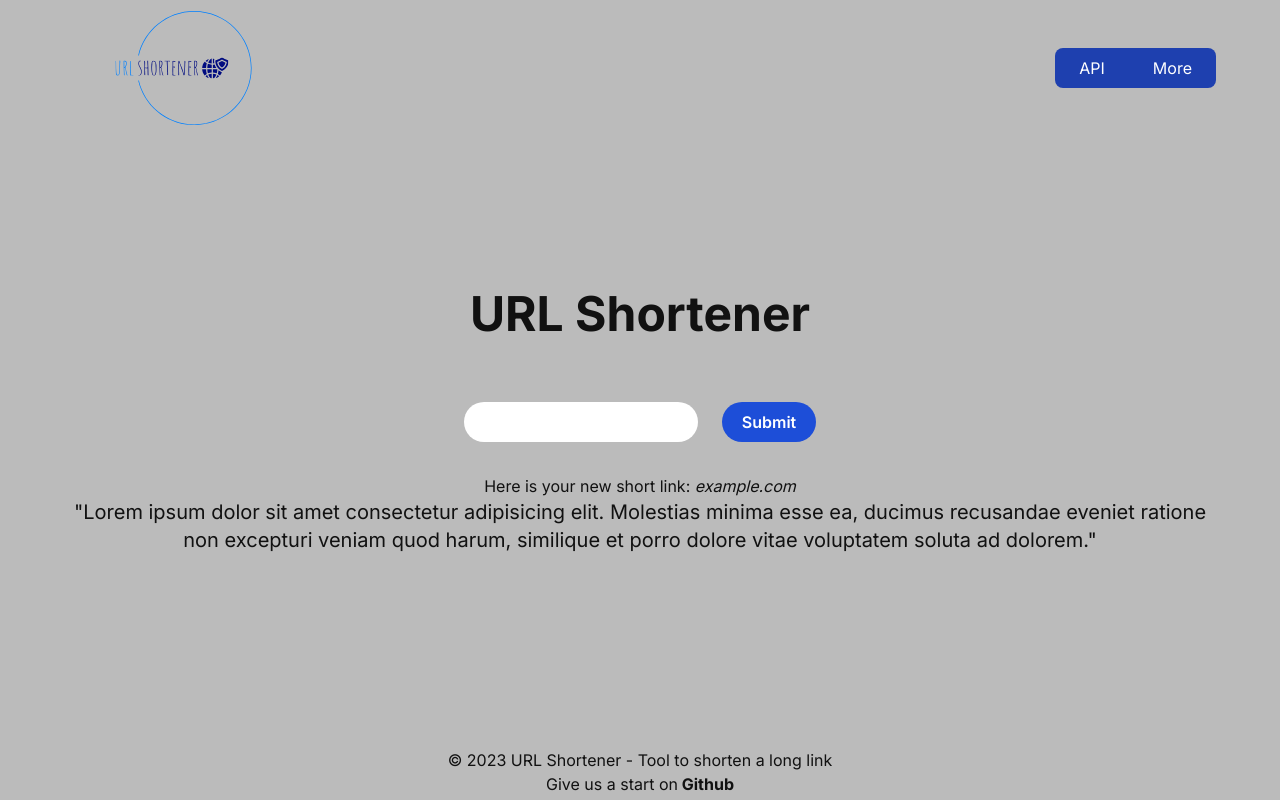
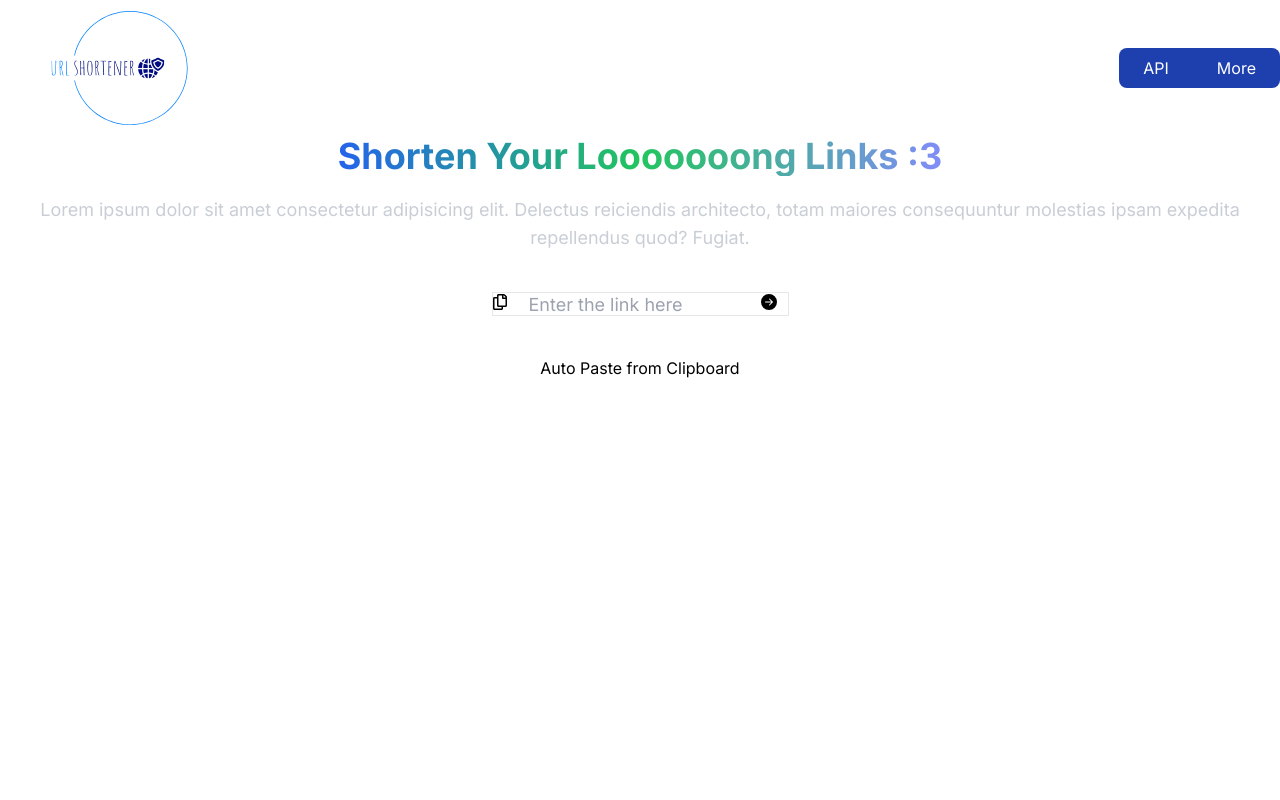
Before and after one commit to victor-villca/url-shortener-nextjs, a Next.js app: page / in a window 1280 px wide. Built offline with nearby package versions, Linux system fonts and the light colour scheme.

Commit message:
web design refactorization - page and components

```diff
--- a/src/app/globals.css
+++ b/src/app/globals.css
@@ -7,13 +7,12 @@
   padding: 0;
   margin: 0;
 }
-html, body{
-  max-width: 100vw;
-  overflow-x: hidden;
-  background-color: #bbb;
-  color: #111;
+@layer utilities{
+  .styleGradient{
+    @apply inline-block text-transparent bg-clip-text bg-gradient-to-r from-blue-600 via-green-500 to-indigo-400
+  }
+  .white{
+    @apply text-whi
+  }
+
 }
-a{
-  text-decoration: none;
-  color: inherit;
-}
--- a/src/app/layout.tsx
+++ b/src/app/layout.tsx
@@ -20,10 +20,9 @@ export default function RootLayout({
     <html lang="en">
 
       <body className={inter.className}>
-        <div className=' w-full min-h-screen mx-auto p-0 sm:px-16 flex flex-col justify-between'>
+        <div className=''>
           <Navbar />
           {children}
-          <Footer />
         </div>
       </body>
     </html>
--- a/src/app/page.tsx
+++ b/src/app/page.tsx
@@ -1,63 +1,14 @@
 'use client'
+import ShortenBox from '@/components/ShortenBox'
 import Image from 'next/image'
 import { useState, useEffect } from 'react'
 import { FormEvent } from 'react'
 
 export default function Home() {
-  const [urlink, setUrlink] = useState("example.com")
-  async function getURLshortener(url: string){
-    try{
-      const res = await fetch(`https://ulvis.net/API/write/get?url=${url}?v=&custom=mycustomname&private=1&type=xml`)
-      if (res.ok){
-        const xmlText = await res.text()
-        const parser = new DOMParser()
-        const xmlDoc = parser.parseFromString(xmlText, 'text/html')
-        const urlApi = xmlDoc.querySelector('url')
-
-        if(urlApi){
-          const newUrl = urlApi.textContent
-          newUrl ?setUrlink(newUrl):console.log("null link", 1000)
-        }else{
-          console.log("requested failed with ", res.status)
-        }
-      }
-
-    }catch(error){
-      console.error('An error occurred:', error);
-
-    }
-  }
-
-  async function onClick(event:FormEvent<HTMLFormElement>) {
-    event.preventDefault()
-    const formData = new FormData(event.currentTarget)
-    const urlUser = formData.get("url")
-    if (urlUser){
-      setUrlink(urlUser.toString())
-      getURLshortener(urlUser.toString())
-    }
-  }
 
   return (
-    <div className='flex flex-col gap-y-16 justify-center items-center text-center'>
-      <h1 className=' text-5xl font-bold'>URL Shortener</h1>
-      <div className='flex flex-col gap-8 '>
-        <div className='flex justify-center items-center text-center'>
-          <form onSubmit={onClick} className='flex gap-6'>
-            <input type="text" name='url' className=' rounded-full'/>
-            <button type='submit' className=' bg-blue-700 rounded-3xl pt-2 pb-2 pr-5 pl-5 text-white font-semibold
-            hover:bg-blue-300 hover:text-blue-900 transition
-            '>Submit</button>
-          </form>
-        </div>
-        <div className='flex flex-col gap-13 '>
-          <p className='flex items-center justify-center'>Here is your new short link:&nbsp;<span className='italic underline-offset-2'>{ urlink}</span></p>
-          <p className=' text-xl'>
-            "Lorem ipsum dolor sit amet consectetur adipisicing elit. Molestias minima esse ea, ducimus recusandae eveniet ratione non excepturi veniam quod harum, similique et porro dolore vitae voluptatem soluta ad dolorem."
-          </p>
-        </div>
-      </div>
-
+    <div className=' '>
+      <ShortenBox />
     </div>
   )
 }
--- a/src/components/Navbar.tsx
+++ b/src/components/Navbar.tsx
@@ -4,7 +4,7 @@ import Link from 'next/link'
 
 const Navbar = () => {
   return (
-    <div className=' h-24 flex justify-between items-center pt-10'>
+    <div className=' h-24 flex justify-between items-center pt-10 mb-10'>
       <Image
         src={"/logo.svg"}
         height={200}
--- /dev/null
+++ b/src/components/ShortenBox.tsx
@@ -0,0 +1,33 @@
+import React from 'react'
+import {FaRegCopy} from 'react-icons/fa'
+import {BsFillArrowRightCircleFill} from 'react-icons/bs'
+
+const ShortenBox = () => {
+  return (
+    <div className='flex flex-col justify-center items-center gap-5'>
+      <h1 className=' text-4xl font-bold text-center styleGradient
+      '>Shorten Your Looooooong Links :3</h1>
+      <p className=' text-lg text-lite-10 text-center'>Lorem ipsum dolor sit amet consectetur adipisicing elit. Delectus reiciendis architecto, totam maiores consequuntur molestias ipsam expedita repellendus quod? Fugiat.</p>
+      <form className=''>
+        <div className=' relative my-5 mx-auto w-full h-6 flex justify-between'>
+          <div className='absolute top-[40%] translate-y-[-50%]'>
+              <FaRegCopy />
+          </div>
+          <input type="text" placeholder='Enter the link here'
+            className='border h-full w-full outline-none text-lg pl-9 transition-all focus:text-gray-500'
+          />
+          <button className='absolute top-[40%] translate-y-[-50%] right-3 '><BsFillArrowRightCircleFill /></button>
+        </div>
+      </form>
+
+      <div>
+        <div>
+
+        </div>
+        <p>Auto Paste from Clipboard</p>
+      </div>
+    </div>
+  )
+}
+
+export default ShortenBox
--- a/tailwind.config.ts
+++ b/tailwind.config.ts
@@ -8,11 +8,23 @@ const config: Config = {
   ],
   theme: {
     extend: {
-      backgroundImage: {
-        'gradient-radial': 'radial-gradient(var(--tw-gradient-stops))',
-        'gradient-conic':
-          'conic-gradient(from 180deg at 50% 50%, var(--tw-gradient-stops))',
-      },
+      colors:{
+        blue:{
+          10: '#144EE6',
+        },
+        black : {
+          10: '#0B101B'
+        },
+        grey : {
+          10 :'#181E29'
+        },
+        lite:{
+          10: '#C9CED6'
+        },
+        pink: {
+          10:'#EB568E'
+        }
+      }
     },
   },
   plugins: [],
```
Also changed, not shown: package.json (+6 -4 lines), 1 other file (tests, documents, lock files or other folders).
